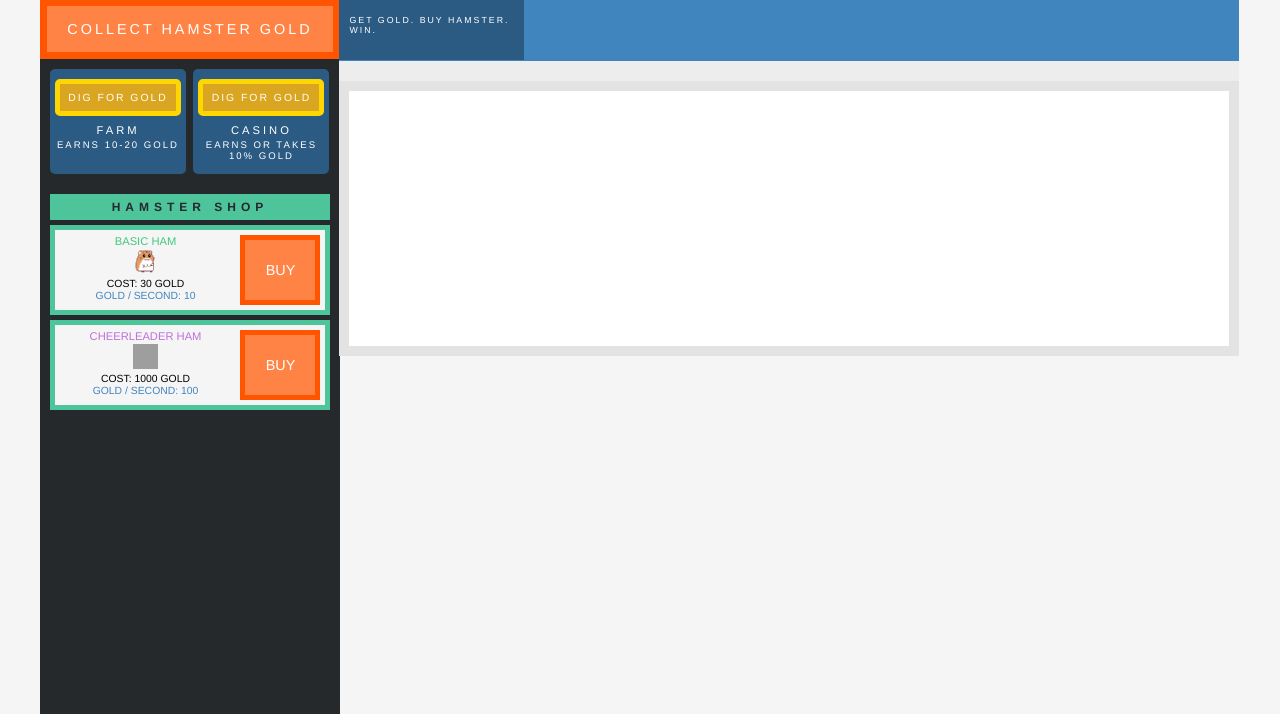
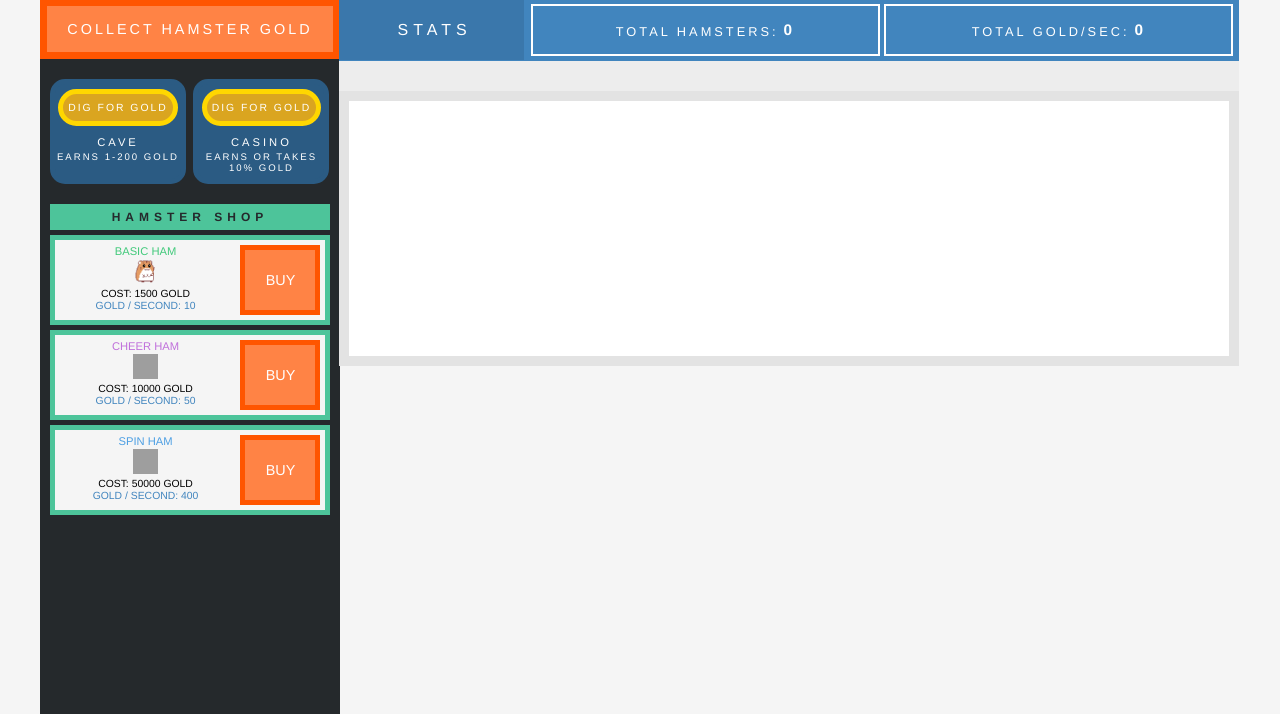
Before and after one commit to peachteaboba/peachteaboba.github.io, a PHP site: page / in a window 1280 px wide. Shown: the part 90-804 px from the top of the page. Run offline with PHP 8.4, Linux system fonts and the light colour scheme; grey boxes are pictures that could not be loaded.

```diff
--- a/index.php
+++ b/index.php
@@ -5,8 +5,15 @@
         $_SESSION['power'] = 0;
         $_SESSION['ham1'] = 0;
         $_SESSION['ham2'] = 0;
+        $_SESSION['ham3'] = 0;
         $_SESSION['ham-total'] = 0;
         $_SESSION['log'] = array();
+
+
+        $_SESSION['price1'] = 1500;
+        $_SESSION['price2'] = 10000;
+        $_SESSION['price3'] = 50000;
+
     }
     else {
         $power = (int)$_SESSION['power'];
@@ -14,7 +21,11 @@
 //        var_dump($_SESSION['power']);
 //        var_dump($power);
         $_SESSION['gold_total'] = $_SESSION['gold_total'] + $power;
-        $_SESSION['ham-total'] = $_SESSION['ham1'] + $_SESSION['ham2'];
+        $_SESSION['ham-total'] = $_SESSION['ham1'] + $_SESSION['ham2'] + $_SESSION['ham3'];
+
+
+
+
     }
 ?>
 <!DOCTYPE html>
@@ -30,28 +41,36 @@
             var numPowerConverter = Math.pow(10, intDecimalPlaces);
             return ~~(numToTruncate * numPowerConverter)/numPowerConverter;
         }
-//  ************************************************
+//  ***************************************************************************
 
 //  ************************ COMMAS FUNCTION ***********************************************
 function numberWithCommas(x) {
     return x.toString().replace(/\B(?=(\d{3})+(?!|d))/g, ",");
 }
-//  ***********************************************
+//  **************************************************************************
         var power1 = 0 ;
         var power = 0 ;
+        var sec = 0;
         var ham1 = 0;
         var ham11 =0;
         var ham2 = 0;
         var ham22 =0;
+        var ham3 = 0;
+        var ham33 =0;
         <?php if ($_SESSION['ham-total'] > 0){ ?>
             window.setInterval(
                 function (){
                     ham11 = <?= $_SESSION['ham1']?>;
                     ham1 = ham11;
                     ham22 = <?= $_SESSION['ham2']?>;
-                    ham2 = ham22 * 10;
-                    power1 = power + ham1 + ham2;
+                    ham2 = ham22 * 5;
+                    ham33 = <?= $_SESSION['ham3']?>;
+                    ham3 = ham33 * 40;
+
+                    power1 = power + ham1 + ham2 + ham3;
                     power = truncator(power1, 0);
+
+
 
 
 
@@ -59,6 +78,7 @@ function numberWithCommas(x) {
                     document.getElementById("power-num1").value = power ;
                     document.getElementById("power-num0").value = power ;
                     document.getElementById("ham2p").value = power ;
+                    document.getElementById("ham3p").value = power ;
                     document.getElementById("farm-p").value = power ;
                     document.getElementById("casino-p").value = power ;
                 }, 100);
@@ -94,8 +114,8 @@ function numberWithCommas(x) {
                             <button class="dig-button" type="submit">Dig for gold</button>
                         </form>
                         <div class="dig-info">
-                            <h2>FARM</h2>
-                            <p>earns 10-20 Gold</p>
+                            <h2>CAVE</h2>
+                            <p>earns 1-200 Gold</p>
                         </div>
                     </div>
                     <div class="dig2">
@@ -115,7 +135,7 @@ function numberWithCommas(x) {
                     <div class="buy-info">
                         <h3 class="ham1">Basic Ham</h3>
                         <img src="images/ham1.gif">
-                        <p class="black">cost: 30 gold</p>
+                        <p class="black">cost: <?=$_SESSION['price1']?> gold</p>
                         <p class="blue">gold / second: 10</p>
                     </div>
                     <form class="buy-form" action="process.php" method="post">
@@ -126,10 +146,10 @@ function numberWithCommas(x) {
                 </div>
                 <div class="buy2">
                     <div class="buy-info">
-                        <h3 class="ham2">cheerleader Ham</h3>
+                        <h3 class="ham2">cheer Ham</h3>
                         <img src="images/ham2.gif">
-                        <p class="black">cost: 1000 gold</p>
-                        <p class="blue">gold / second: 100</p>
+                        <p class="black">cost: <?=$_SESSION['price2']?> gold</p>
+                        <p class="blue">gold / second: 50</p>
                     </div>
                     <form class="buy-form" action="process.php" method="post">
                         <input type="hidden" id="ham2p" name='value' value="">
@@ -137,7 +157,26 @@ function numberWithCommas(x) {
                         <button class="buy-button" type="submit">BUY</button>
                     </form>
                 </div>
+                <div class="buy2">
+                    <div class="buy-info">
+                        <h3 class="ham3">spin Ham</h3>
+                        <img src="http://rs5.pbsrc.com/albums/y179/brianmichaelwendt/Funny/hamsterdance.gif~c200">
+                        <p class="black">cost: <?=$_SESSION['price3']?> gold</p>
+                        <p class="blue">gold / second: 400</p>
+                    </div>
+                    <form class="buy-form" action="process.php" method="post">
+                        <input type="hidden" id="ham3p" name='value' value="">
+                        <input type='hidden' name='action' value='ham3'>
+                        <button class="buy-button" type="submit">BUY</button>
+                    </form>
+                </div>
+
+
+
+
+
             </div>
+
             <div class="reset">
                 <form class="form-reset" action="process.php" method="post">
                     <input type='hidden' name='action' value='reset'>
@@ -156,11 +195,15 @@ function numberWithCommas(x) {
             </div>
             <div id="show-wrapper">
                 <div class="show-header">
-
                     <div class="dig-description">
-                        <p>Get gold. Buy hamster. Win.</p>
+                        <p>Stats</p>
                     </div>
-
+                    <div class="stats-wrapper1">
+                        <p>total hamsters:<span><?= $_SESSION['ham-total'] ?></span></p>
+                    </div>
+                    <div class="stats-wrapper1">
+                        <p> total gold/sec:<span><?= $_SESSION['ham1'] * 10 + $_SESSION['ham2'] * 100 + $_SESSION['ham3'] * 700?></span></p>
+                    </div>
                 </div>
                 <div class="show-ham">
                     <?php
@@ -176,9 +219,19 @@ function numberWithCommas(x) {
                     <?php
                     if ($_SESSION['ham2'] > 0){
                         $num2 = $_SESSION['ham2'];
-                        echo "<p><span class='ham2'>Cheerleader Ham</span> x $num2 </p>";
+                        echo "<p><span class='ham2'>Cheer Ham</span> x $num2 </p>";
                         for ($i=0; $i < $_SESSION['ham2']; $i++) {
                             echo "<div id='ham2'></div>";
+                        }
+                    }?>
+                </div>
+                <div class="show-ham">
+                    <?php
+                    if ($_SESSION['ham3'] > 0){
+                        $num3 = $_SESSION['ham3'];
+                        echo "<p><span class='ham3'>Spin Ham</span> x $num3 </p>";
+                        for ($i=0; $i < $_SESSION['ham3']; $i++) {
+                            echo "<div id='ham3'></div>";
                         }
                     }?>
                 </div>
--- a/styles.css
+++ b/styles.css
@@ -110,6 +110,7 @@ background-color: #F5F5F5;
 /*DIG SECTION STYLES*/
 /***************************/
 .dig1{
+    margin-top:10px;
     margin-bottom: 20px;
     width:126px;
     height:95px;
@@ -117,9 +118,10 @@ background-color: #F5F5F5;
     border: 5px solid #2b5b83;
     display: inline-block;vertical-align: top;
     text-align: center;
-    border-radius: 5px;
+    border-radius: 15px;
 }
 .dig2{
+    margin-top:10px;
     margin-bottom: 20px;
     margin-left: 3px;
     width:126px;
@@ -128,10 +130,10 @@ background-color: #F5F5F5;
     border: 5px solid #2b5b83;
     display: inline-block;vertical-align: top;
     text-align: center;
-    border-radius: 5px;
+    border-radius: 15px;
 }
 .dig h2{
-    margin-top:8px;
+    margin-top:10px;
     margin-bottom:3px;
     color: white;
     font-weight: normal;
@@ -151,7 +153,7 @@ background-color: #F5F5F5;
 .dig-button{
     margin-top:5px;
     height:37px;
-    width:100%;
+    width:95%;
     border: 5px solid gold;
     background-color: goldenrod;
     font-weight:300;
@@ -161,7 +163,7 @@ background-color: #F5F5F5;
     display: inline-block;
     text-transform: uppercase;
     letter-spacing: 2px;
-    border-radius: 5px;
+    border-radius: 20px;
 }
 /* hamster shop ********/
 #buy-wrapper{
@@ -260,6 +262,22 @@ background-color: #F5F5F5;
     font-size:0.7em;
     text-transform: uppercase;
 }
+#ham3{
+    height: 40px;
+    width: 40px;
+    display: inline-block; vertical-align: top;
+    background-image: url("http://rs5.pbsrc.com/albums/y179/brianmichaelwendt/Funny/hamsterdance.gif~c200");
+    background-size: 90% 90%;
+    background-repeat: no-repeat;
+    background-position: center;
+    margin:0;
+}
+.ham3{
+    color: #4D9FE3;
+    font-weight: 500;
+    font-size:0.7em;
+    text-transform: uppercase;
+}
 
 /*Bottom Reset STYLES*/
 /***************************/
@@ -310,19 +328,55 @@ background-color: #F5F5F5;
     height: 60px;
     display: inline-block;vertical-align: top;
     color: white;
-    font-size: 0.55em;
-    font-weight: 100;
-    background-color: #2b5b83;
+    font-size: 1em;
+    font-weight: normal;
+    background-color: #3A77AB;
     margin-right: 2px;
+
 
 }
 .dig-description p{
-    margin-top:15px;
-    margin-left:10px;
+    margin-top:21px;
+    margin-left:58px;
     margin-right:5px;
     text-transform: uppercase;
-    letter-spacing: 2px;
+    letter-spacing: 5px;
+
 }
+.stats-wrapper1 {
+    border: 2px solid white;
+    /*outline: 1px dotted white;*/
+    width: 345px;
+    height: 48px;
+    display: inline-block; vertical-align: top;
+    text-transform: uppercase;
+    letter-spacing: 3px;
+    color: white;
+    font-weight: 100;
+    font-size: 0.8em;
+    text-align: center;
+    margin-top: 4px;
+
+}
+.stats-wrapper1 p{
+    margin-top:18px;
+    display: inline-block;vertical-align: top;
+}
+.stats-wrapper1 p span{
+    margin-left:5px;
+    font-weight: bold;
+    font-size: 1.2em;
+    display: inline-block;vertical-align: top;
+    margin-top: -3px;
+}
+
+
+
+
+
+
+
+
 
 
 .show-ham{
@@ -406,3 +460,10 @@ background-color: #F5F5F5;
     line-height: 25px;
     color: #CC00FF;
 }
+.log h3{
+    margin: 0;
+    font-size: 14px;
+    font-weight: normal;
+    line-height: 25px;
+    color: #787878;
+}
```
Also changed, not shown: index.html (+10 -5 lines), process.php (+42 -8 lines), images/ham3.gif (added).
